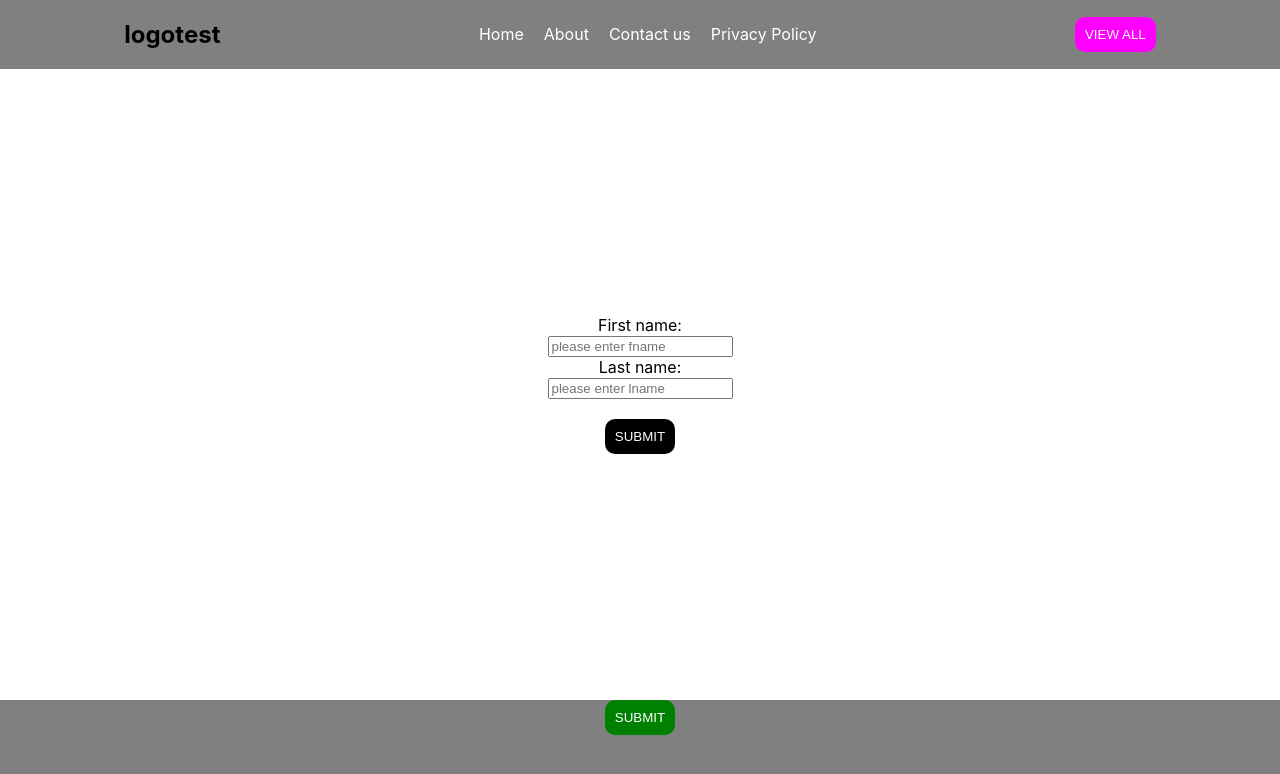
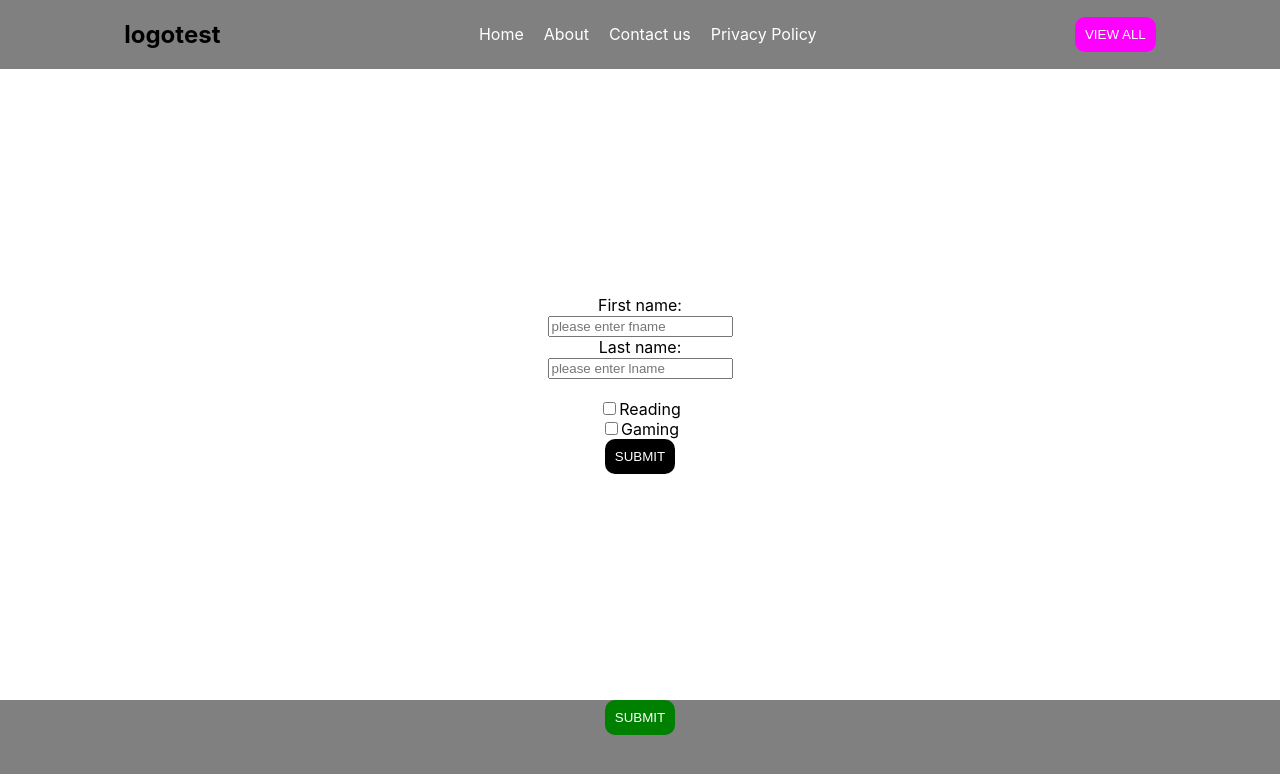
Before and after one commit to pratikkakani080/react-eve-batch-28-01, a React (Create React App) app: page /contact-us in a window 1280 px wide. Shown: the top 774 px of the page. Built offline with nearby package versions, Linux system fonts and the light colour scheme.

Commit message:
chore: multiple data handeling in same state

```diff
--- a/src/common/modules/contactUs/index.jsx
+++ b/src/common/modules/contactUs/index.jsx
@@ -4,19 +4,46 @@ import Button from '../../elements/button'
 function ContactUs() {
     const [fname, setFname] = useState('')
     const [lname, setLname] = useState('')
+    // const [hobbies, setHobbies] = useState({})
+    const [hobbies, setHobbies] = useState([])
+    console.log('hobbies**', hobbies);
+
+
     const handleSubmit = () => {
         console.log(fname)
         localStorage.setItem('fName', fname)
         localStorage.setItem('lName', lname)
+        // localStorage.setItem('hobbies', JSON.stringify(hobbies))
         setFname('')
         setLname('')
+        // setHobbies({})
     }
+
+    const handleCheckbox = (e) => {
+        let arr = [...hobbies]
+        if (e.target.checked) {
+            arr.push(e.target.name)
+        } else {
+            let i = arr.findIndex(el => el === e.target.name)
+            arr.splice(i, 1)
+        }
+        setHobbies(arr)
+    }
+
     return (
         <div>
             <label htmlFor="fname">First name:</label><br />
             <input type="text" id="fname" name="fname" placeholder='please enter fname' value={fname} onChange={(event) => setFname(event.target.value)} /><br />
             <label htmlFor="lname">Last name:</label><br />
             <input type="text" id="lname" name="lname" placeholder='please enter lname' value={lname} onChange={(event) => setLname(event.target.value)} /><br /><br />
+            {/* <input id='reading' type='checkbox' name='reading' checked={hobbies.reading} onChange={(e) => setHobbies({ ...hobbies, [e.target.name]: e.target.checked })} />
+            <label htmlFor='reading'>Reading</label><br />
+            <input id='gaming' type='checkbox' name='gaming' checked={hobbies.gaming} onChange={(e) => setHobbies({ ...hobbies, [e.target.name]: e.target.checked })} />
+            <label htmlFor='gaming'>Gaming</label><br /> */}
+            <input id='reading' type='checkbox' name='reading' checked={null} onChange={(e) => handleCheckbox(e)} />
+            <label htmlFor='reading'>Reading</label><br />
+            <input id='gaming' type='checkbox' name='gaming' checked={null} onChange={(e) => handleCheckbox(e)} />
+            <label htmlFor='gaming'>Gaming</label><br />
             <Button
                 buttonText={'Submit'}
                 handleOnClick={handleSubmit}
```
